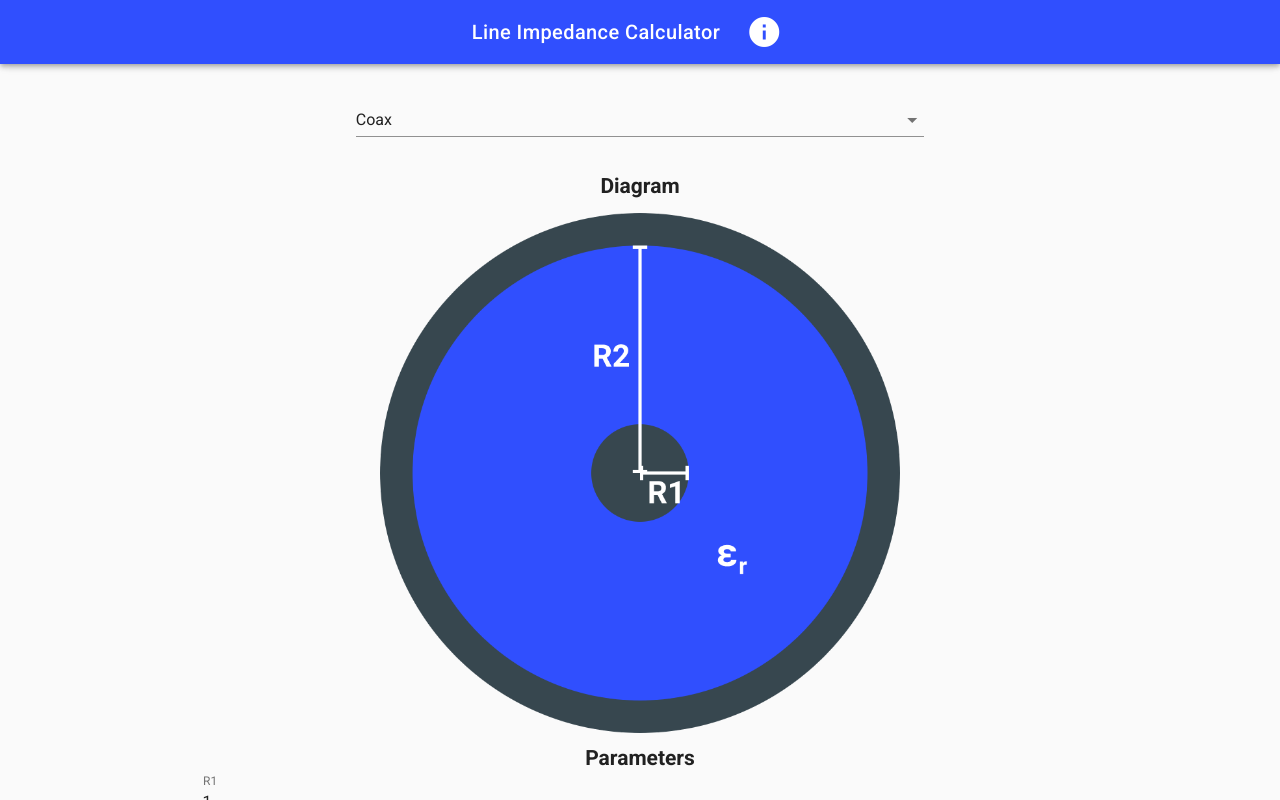
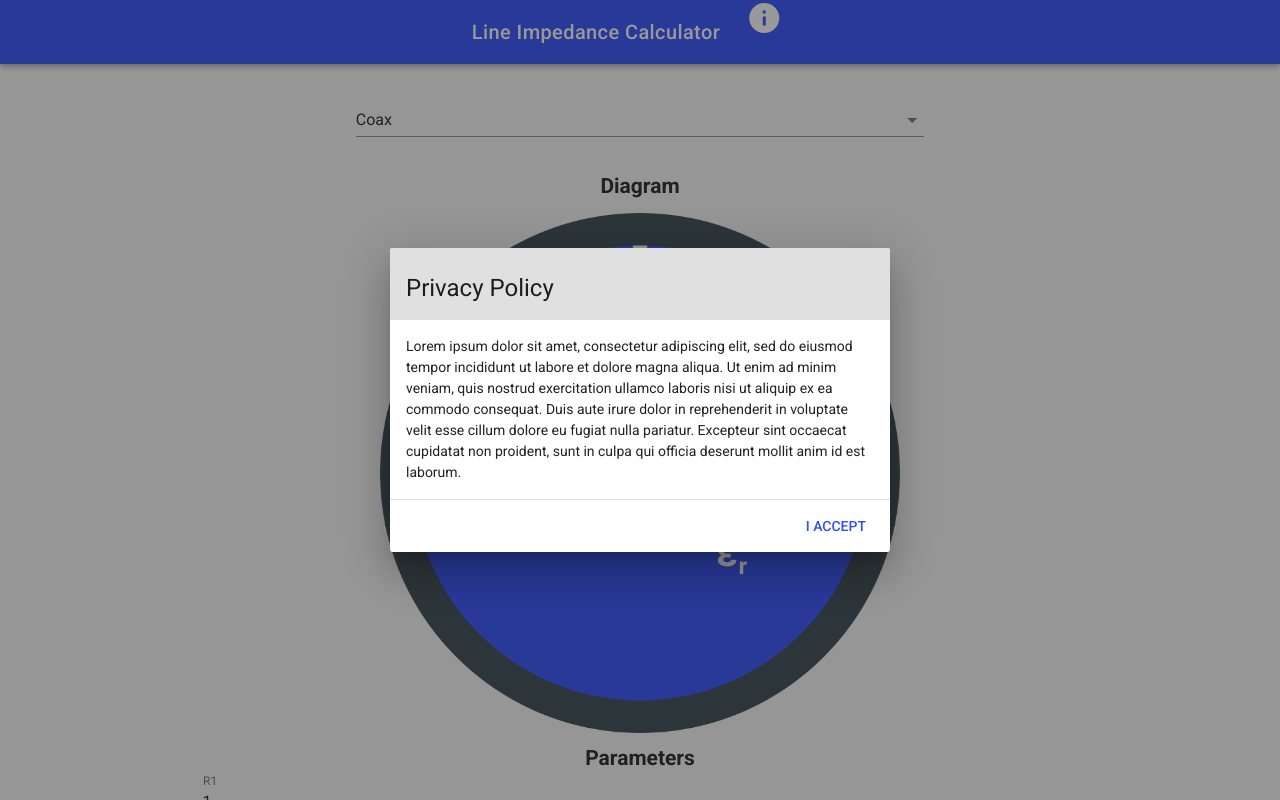
Before and after one commit to Maxbrain0/tl-calc, a Vue app: page / in a window 1280 px wide. Both pictures are taken after a click on the button "info". Shown: the top 800 px of the page. Built offline with nearby package versions, Linux system fonts and the light colour scheme.

Commit message:
Apply dummy dialog popup

```diff
--- a/src/App.vue
+++ b/src/App.vue
@@ -4,9 +4,43 @@
       <v-toolbar class="toolbar" dark color="primary">
         <v-toolbar-title>Line Impedance Calculator</v-toolbar-title>
         <v-toolbar-items>
-          <v-btn flat>
-            <v-icon dark large>info</v-icon>
-          </v-btn>
+          <v-dialog
+            v-model="dialog"
+            width="500"
+          >
+            <v-btn
+              flat
+              slot="activator"
+            >
+              <v-icon large>info</v-icon>
+            </v-btn>
+
+            <v-card>
+              <v-card-title
+                class="headline grey lighten-2"
+                primary-title
+              >
+                Privacy Policy
+              </v-card-title>
+
+              <v-card-text>
+                Lorem ipsum dolor sit amet, consectetur adipiscing elit, sed do eiusmod tempor incididunt ut labore et dolore magna aliqua. Ut enim ad minim veniam, quis nostrud exercitation ullamco laboris nisi ut aliquip ex ea commodo consequat. Duis aute irure dolor in reprehenderit in voluptate velit esse cillum dolore eu fugiat nulla pariatur. Excepteur sint occaecat cupidatat non proident, sunt in culpa qui officia deserunt mollit anim id est laborum.
+              </v-card-text>
+
+              <v-divider></v-divider>
+
+              <v-card-actions>
+                <v-spacer></v-spacer>
+                <v-btn
+                  color="primary"
+                  flat
+                  @click="dialog = false"
+                >
+                  I accept
+                </v-btn>
+              </v-card-actions>
+            </v-card>
+          </v-dialog>
         </v-toolbar-items>
       </v-toolbar>
       <v-container>
@@ -49,7 +83,8 @@
         {name: 'Coplanar Waveguide', component: 'CPW'},
         {name: 'Grounded Coplanar Waveguide', component: 'GCPW'},
       ],
-      tlType: 'Coax'
+      tlType: 'Coax',
+      dialog: false
     };
   },
   components: {
--- a/src/assets/styles/theme.scss
+++ b/src/assets/styles/theme.scss
@@ -1,5 +1,9 @@
 .v-toolbar__content {
   justify-content: center;
+}
+
+.v-dialog__activator {
+  vertical-align: middle;
 }
 
 .diagram {
```
